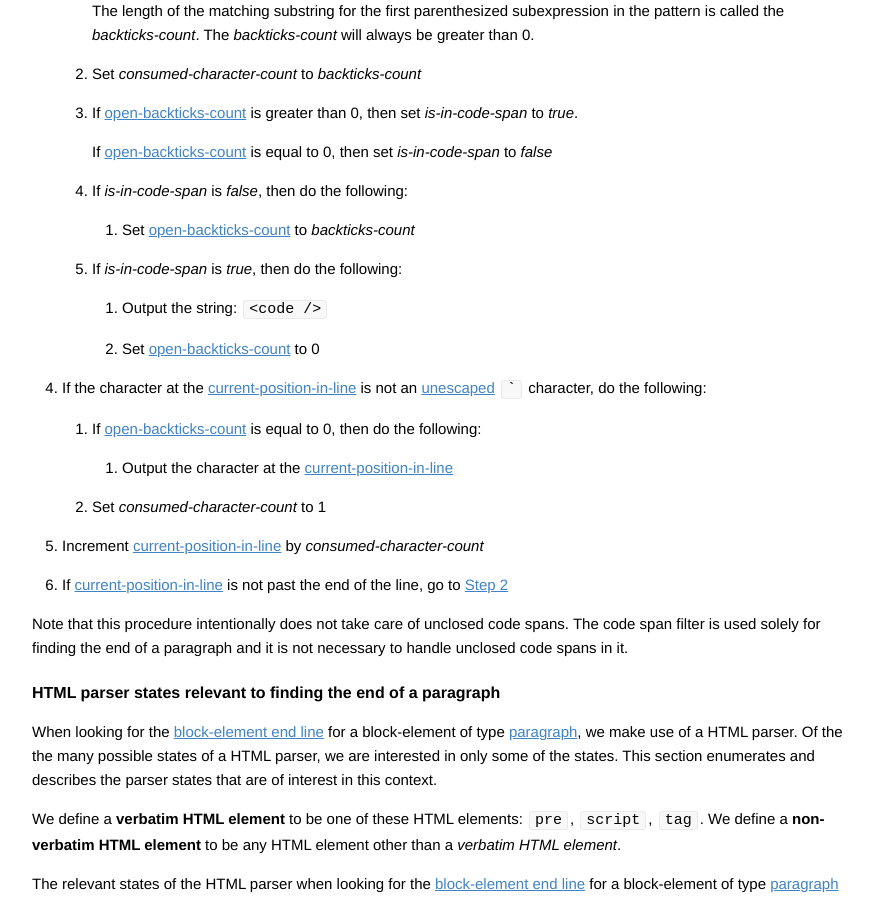
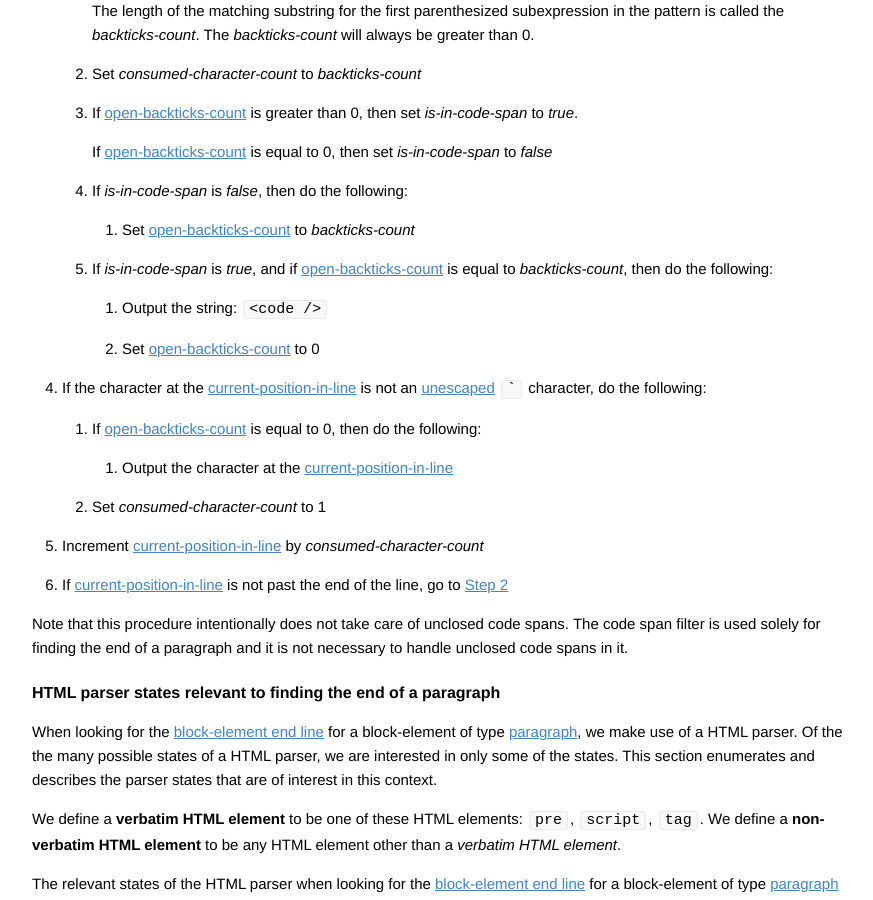
Before and after one commit to vfmd/vfmd-spec, a Jekyll site: the page built from specification.md, in a window 1280 px wide and 900 px high, scrolled down 11251 px. Shown: the whole window, without its empty margins (197-1070 px from the left). Built offline with Jekyll 4.4.1, drawn with Linux system fonts in a browser that asks for light colours; Markdown is read by kramdown in place of the engine named in the settings.

Commit message:
Bugfix in code-span filter

```diff
--- a/specification.md
+++ b/specification.md
@@ -777,7 +777,8 @@ following is done:
      4. If _is-in-code-span_ is _false_, then do the following:
          1. Set [open-backticks-count] to _backticks-count_
 
-     5. If _is-in-code-span_ is _true_, then do the following:
+     5. If _is-in-code-span_ is _true_, and if [open-backticks-count] is
+        equal to _backticks-count_, then do the following:
          1. Output the string: `<code />`
          2. Set [open-backticks-count] to 0
 
```
